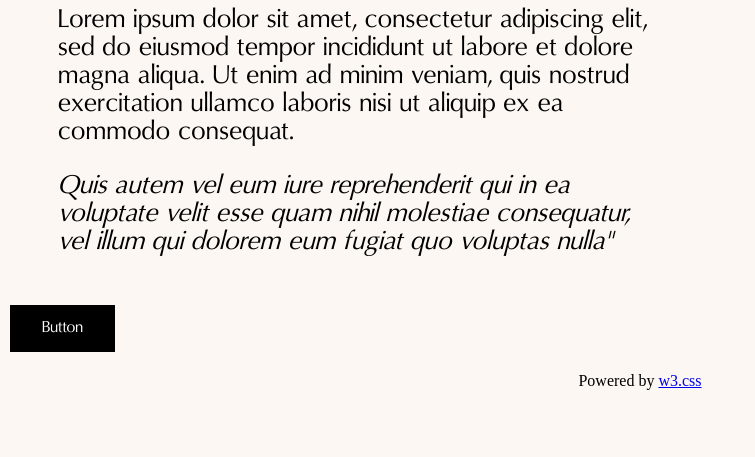
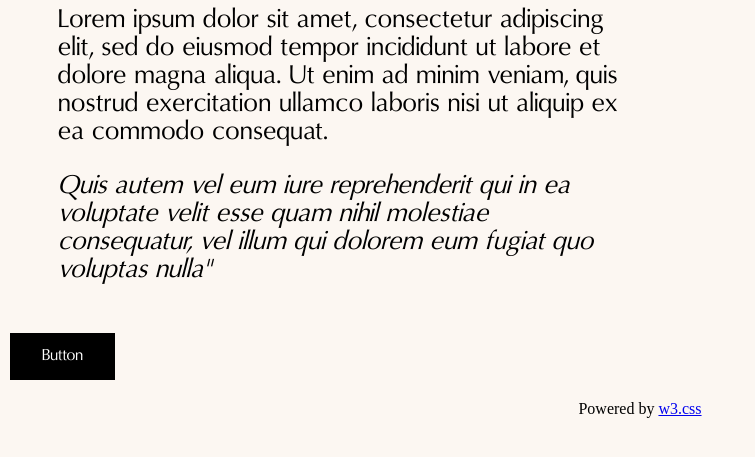
Before and after one commit to liasanpedro/nasdesignco, a plain HTML site: page index.html in a window 1280 px wide. Shown: the part 137-594 px from the top of the page, without its empty margins (0-755 px from the left). Drawn offline with Linux system fonts and the light colour scheme.

Commit message:
Update index.html

```diff
--- a/index.html
+++ b/index.html
@@ -57,7 +57,7 @@ body, html {
 
 </div>
 
-<div class="w3-content" style="max-width:640px; margin-top: -60px;">
+<div class="w3-content" style="max-width:620px; margin-top: -60px;">
     <p style="text-align:left;font-family: myThirdFont;letter-spacing: 0.5px;font-size: 26px; margin-left: 50px;">Lorem ipsum dolor sit amet, consectetur adipiscing elit, sed do eiusmod tempor incididunt ut labore et dolore magna aliqua. Ut enim ad minim veniam, quis nostrud exercitation ullamco laboris nisi ut aliquip ex ea commodo consequat. </p>
     <div class="w3-panel w3-leftbar w3-light-grey">
 		<p style="text-align:left;font-family: myThirdFont; letter-spacing: 0.5px;font-size: 26px;margin-left: 50px;"><i>Quis autem vel eum iure reprehenderit qui in ea voluptate velit esse quam nihil molestiae consequatur, vel illum qui dolorem eum fugiat quo voluptas nulla"</i></p>
```
